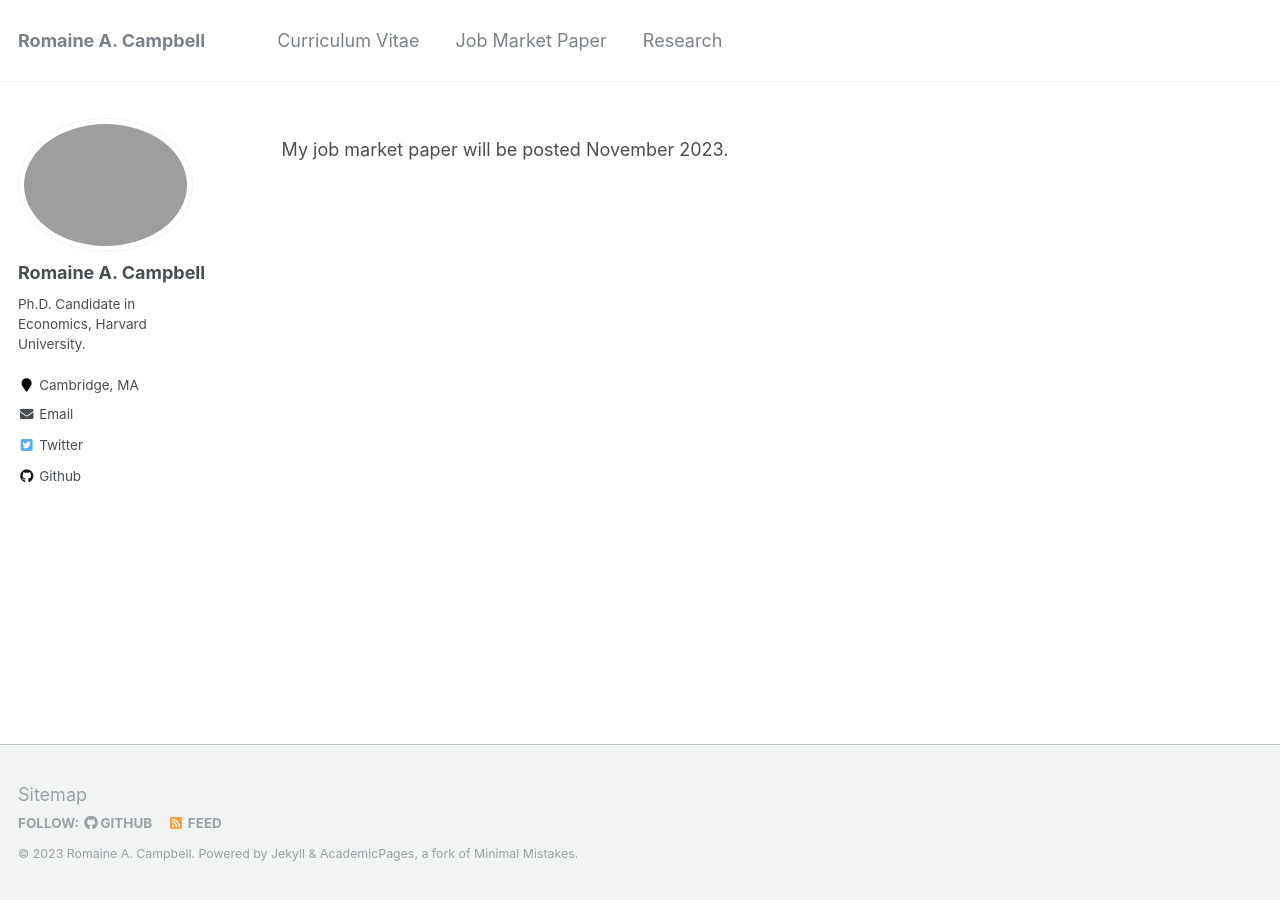
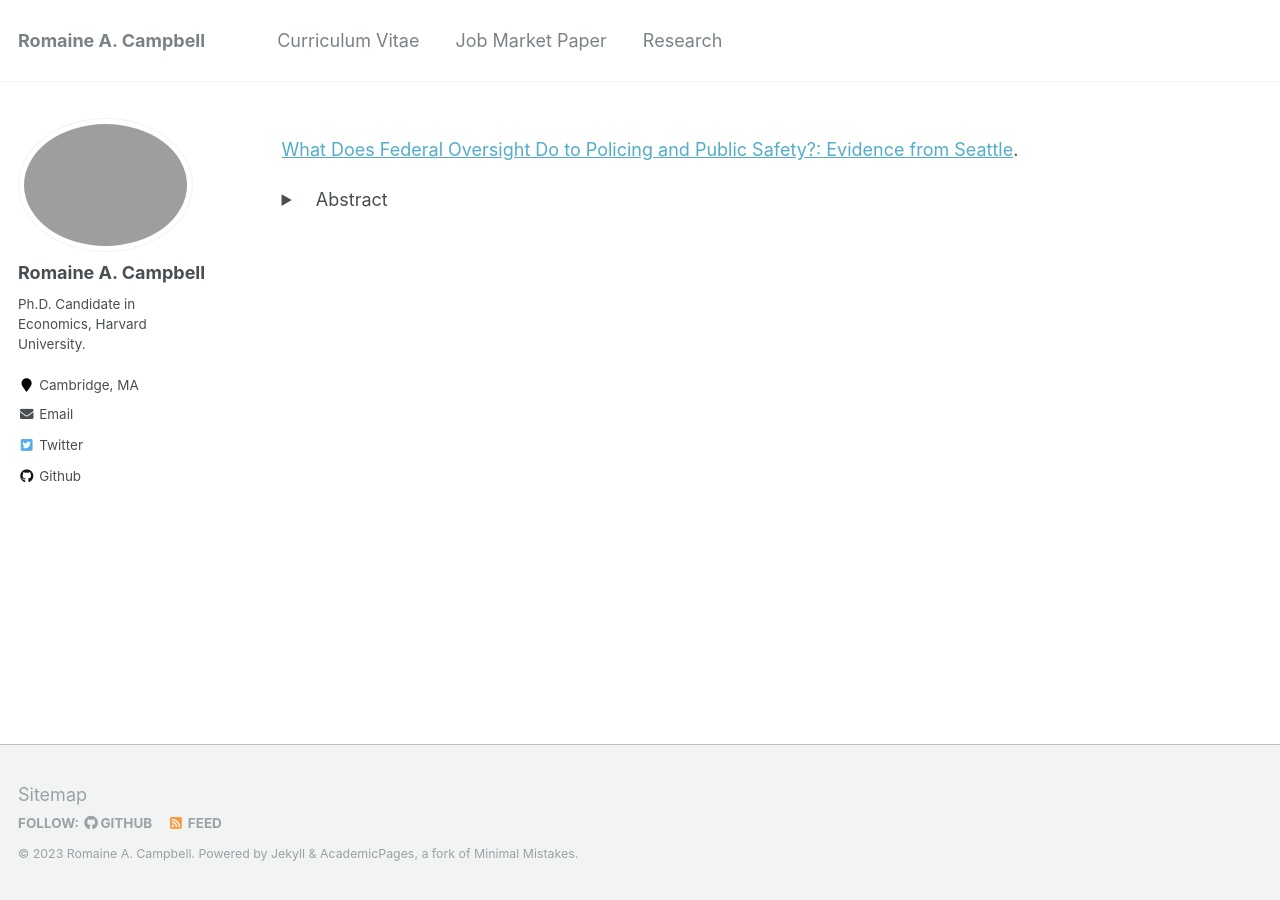
Before and after one commit to romainecampbell/romainecampbell.github.io, a Jekyll site: the page built from _pages/job_market_paper.md, in a window 1280 px wide. Built offline with Jekyll 4.4.1, drawn with Linux system fonts in a browser that asks for light colours.

Commit message:
Update job_market_paper.md

```diff
--- a/_pages/job_market_paper.md
+++ b/_pages/job_market_paper.md
@@ -5,4 +5,9 @@
 author_profile: true
 ---
 
-My job market paper will be posted November 2023.
+[What Does Federal Oversight Do to Policing and Public Safety?: Evidence from Seattle](https://romainecampbell.github.io/files/Campbell_federal_oversight.pdf).
+ <details>
+ <summary>&nbsp;&nbsp;&nbsp;Abstract</summary>
+Policing reform advocates have proposed increased oversight to improve quality and reduce officer misconduct. Opponents, however, fear that greater scrutiny of officers will increase crime and harm public safety. I examine a 2011 federal investigation into the Seattle Police Department, focusing on policing responses and the impact on serious crime. In response to heightened scrutiny from the investigation, officers significantly reduced stops, particularly traffic and suspicious activity stops. Stop reductions were larger in minority neighborhoods and among officers with higher pre-period arrest rates. After the investigation, stops rebounded but remained below pre-period levels in minority neighborhoods. Comparing neighborhoods that experienced larger versus smaller stop reductions, I find no detectable differences in serious crime, though the estimates are imprecise. I also find no significant differences in serious crime rates when comparing Seattle to jurisdictions without a federal investigation. These estimates can rule out large, but not modest, crime increases. Increased oversight can reduce costly policing, particularly in minority neighborhoods, without significantly increasing serious crime.
+
+</details>
```
